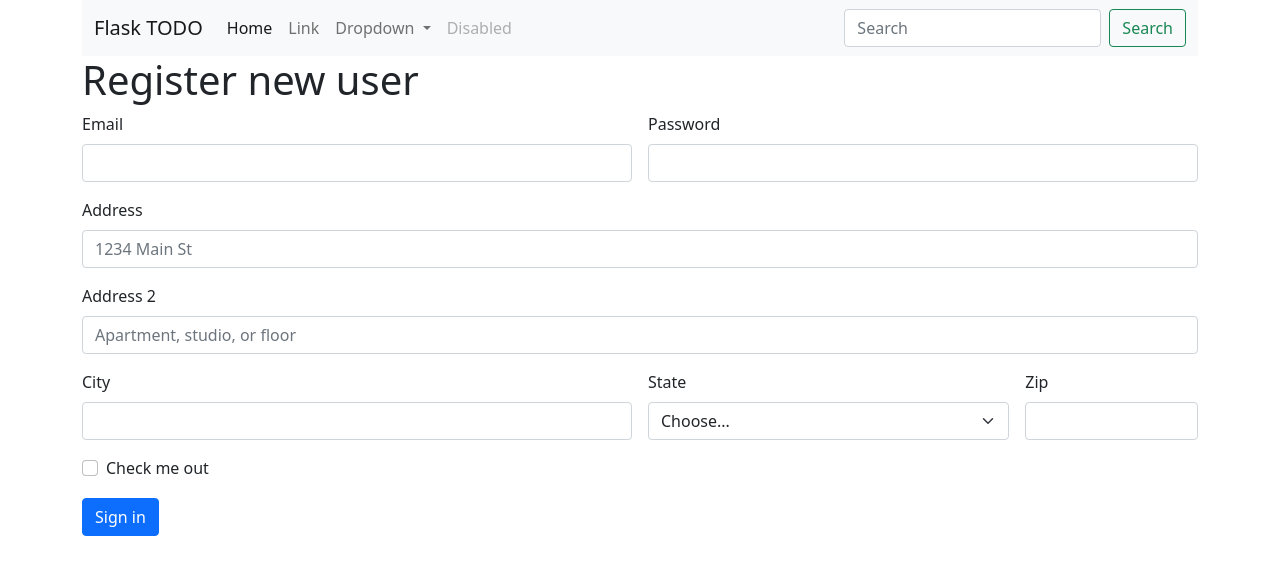
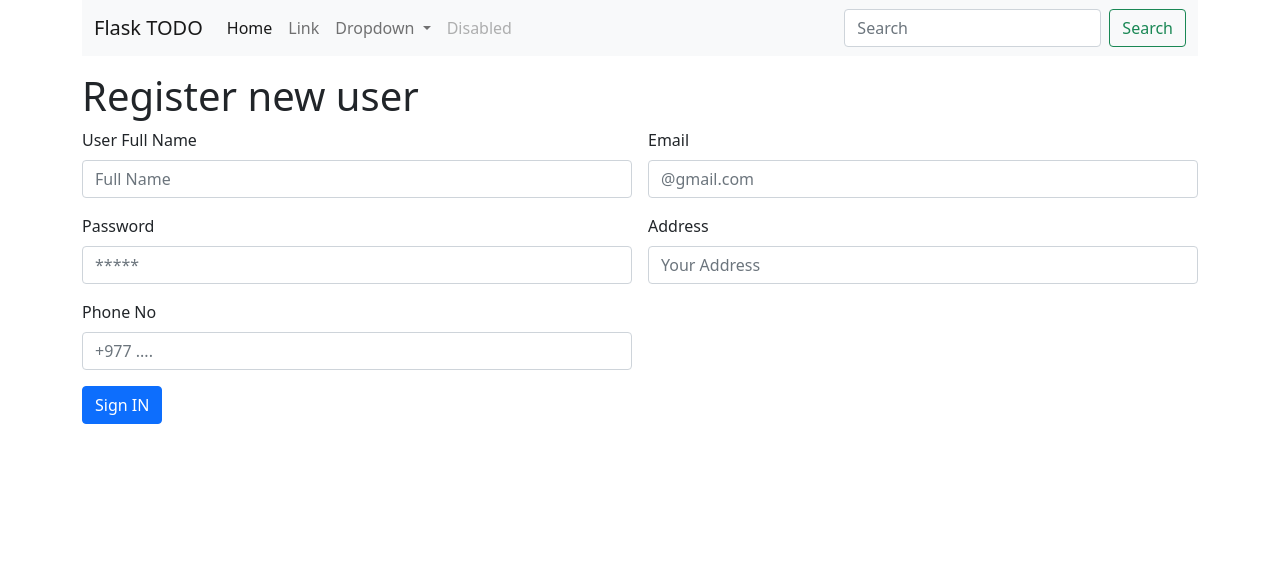
Before and after one commit to DhirendraThakur/flaskminiproject, a Flask app: page /register in a window 1280 px wide. Shown: the top 575 px of the page. Run offline with Flask 3, Linux system fonts and the light colour scheme; data comes from the database, SQL or seed files in the repository; both versions use the stored data as it was after the commit.

Commit message:
New user register has been added

```diff
--- a/app.py
+++ b/app.py
@@ -20,8 +20,21 @@ class Todo(db.Model):
     def __repr__(self) -> str:
         return f"{self.sno} -  {self.title}"
 
+class Register_user(db.Model):
+    __tablename__ = 'Register_user'
+    reg_no = db.Column(db.Integer, primary_key=True)
+    fullname = db.Column(db.String(100), nullable = False)
+    email = db.Column(db.String(100), nullable = False)
+    password = db.Column(db.String(100), nullable = False)
+    address = db.Column(db.String(400), nullable = False)
+    phone = db.Column(db.String(100), nullable = False)
+    def __repr__(self) -> str:
+        return f"{self.fullname} -  {self.email} -  {self.password} -  {self.address} -  {self.phone}"
+
+
 with app.app_context():
     db.create_all()
+
 
 @app.route('/', methods =['GET', 'POST'])
 def main_page():
@@ -36,15 +49,19 @@ def main_page():
     return render_template('index.html', alltodo=alltodo)
    # return 'Hello, Dhiren welcome to your 1st flask project! Did you get new page'
 
-
-@app.route('/show')
-def product():
-    alltodo = Todo.query.all()
-    print(alltodo)
-
-@app.route('/register')
+@app.route('/register', methods =['GET', 'POST'])
 def register():
-     return render_template('register.html')
+    if request.method =="POST":
+        fullname = request.form['fullname']
+        email = request.form['email']
+        password = request.form['password']
+        address = request.form['address']
+        phone=request.form['phone']
+        register_user = Register_user(fullname=fullname, email=email, password=password, address = address, phone=phone)
+        db.session.add(register_user)
+        db.session.commit()
+    allreg = Register_user.query.all()
+    return render_template('register.html', allreg =allreg)
 
 
 
--- a/templates/register.html
+++ b/templates/register.html
@@ -1,105 +1,33 @@
-<!DOCTYPE html>
-<html lang="en">
-<head>
-  <!-- Required meta tags -->
-  <meta charset="utf-8">
-  <meta name="viewport" content="width=device-width, initial-scale=1">
-
-  <!-- Bootstrap CSS -->
-  <link href="https://cdn.jsdelivr.net/npm/bootstrap@5.1.3/dist/css/bootstrap.min.css" rel="stylesheet" integrity="sha384-1BmE4kWBq78iYhFldvKuhfTAU6auU8tT94WrHftjDbrCEXSU1oBoqyl2QvZ6jIW3" crossorigin="anonymous">
-
-  <title>First Flask Project</title>
+{% extends "base.html" %}
+{% block body %}
 
 
-</head>
-<body>
-  <div class= "container" my-3>
-
-    <nav class="navbar navbar-expand-lg navbar-light bg-light">
-        <div class="container-fluid">
-          <a class="navbar-brand" href="/">Flask TODO</a>
-          <button class="navbar-toggler" type="button" data-bs-toggle="collapse" data-bs-target="#navbarSupportedContent" aria-controls="navbarSupportedContent" aria-expanded="false" aria-label="Toggle navigation">
-            <span class="navbar-toggler-icon"></span>
-          </button>
-          <div class="collapse navbar-collapse" id="navbarSupportedContent">
-            <ul class="navbar-nav me-auto mb-2 mb-lg-0">
-              <li class="nav-item">
-                <a class="nav-link active" aria-current="page" href="#">Home</a>
-              </li>
-              <li class="nav-item">
-                <a class="nav-link" href="#">Link</a>
-              </li>
-              <li class="nav-item dropdown">
-                <a class="nav-link dropdown-toggle" href="#" id="navbarDropdown" role="button" data-bs-toggle="dropdown" aria-expanded="false">
-                  Dropdown
-                </a>
-                <ul class="dropdown-menu" aria-labelledby="navbarDropdown">
-                  <li><a class="dropdown-item" href="#">Action</a></li>
-                  <li><a class="dropdown-item" href="#">Another action</a></li>
-                  <li><hr class="dropdown-divider"></li>
-                  <li><a class="dropdown-item" href="#">Something else here</a></li>
-                </ul>
-              </li>
-              <li class="nav-item">
-                <a class="nav-link disabled">Disabled</a>
-              </li>
-            </ul>
-            <form class="d-flex">
-              <input class="form-control me-2" type="search" placeholder="Search" aria-label="Search">
-              <button class="btn btn-outline-success" type="submit">Search</button>
-            </form>
-          </div>
-        </div>
-      </nav>
-    </div>
-
-  <div class ="container" my-3>
+  <div class ="container my-3" >
     <h1> Register new user</h1>
-    <form class="row g-3">
+    <form action ="/register" method = "POST" class="row g-3">
       <div class="col-md-6">
-        <label for="inputEmail4" class="form-label">Email</label>
-        <input type="email" class="form-control" id="inputEmail4">
+        <label for="fullname" class="form-label">User Full Name</label>
+        <input type="text" class="form-control" name="fullname" id="fullname" placeholder="Full Name">
       </div>
       <div class="col-md-6">
-        <label for="inputPassword4" class="form-label">Password</label>
-        <input type="password" class="form-control" id="inputPassword4">
+        <label for="email" class="form-label">Email</label>
+        <input type="text" class="form-control" name="email" id="email" placeholder="@gmail.com">
       </div>
+      <div class="col-6">
+        <label for="password" class="form-label">Password</label>
+        <input type="Password" class="form-control" name="password" id="password" placeholder="*****">
+      </div>
+      <div class="col-6">
+        <label for="address" class="form-label">Address</label>
+        <input type="text" class="form-control" name="address" id="address" placeholder="Your Address">
+      </div>
+      <div class="col-6">
+        <label for="phone" class="form-label">Phone No</label>
+        <input type="text" class="form-control" name="phone" id="phone" placeholder="+977 ....">
+      </div>
+
       <div class="col-12">
-        <label for="inputAddress" class="form-label">Address</label>
-        <input type="text" class="form-control" id="inputAddress" placeholder="1234 Main St">
-      </div>
-      <div class="col-12">
-        <label for="inputAddress2" class="form-label">Address 2</label>
-        <input type="text" class="form-control" id="inputAddress2" placeholder="Apartment, studio, or floor">
-      </div>
-      <div class="col-md-6">
-        <label for="inputCity" class="form-label">City</label>
-        <input type="text" class="form-control" id="inputCity">
-      </div>
-      <div class="col-md-4">
-        <label for="inputState" class="form-label">State</label>
-        <select id="inputState" class="form-select">
-          <option selected>Choose...</option>
-          <option>...</option>
-        </select>
-      </div>
-      <div class="col-md-2">
-        <label for="inputZip" class="form-label">Zip</label>
-        <input type="text" class="form-control" id="inputZip">
-      </div>
-      <div class="col-12">
-        <div class="form-check">
-          <input class="form-check-input" type="checkbox" id="gridCheck">
-          <label class="form-check-label" for="gridCheck">
-            Check me out
-          </label>
-        </div>
-      </div>
-      <div class="col-12">
-        <button type="submit" class="btn btn-primary">Sign in</button>
+        <button type="submit" class="btn btn-primary">Sign IN</button>
       </div>
     </form>
-  </div>
-
-</body>
-</html>
+{% endblock body %}
```
Also changed, not shown: instance/todo.db.
